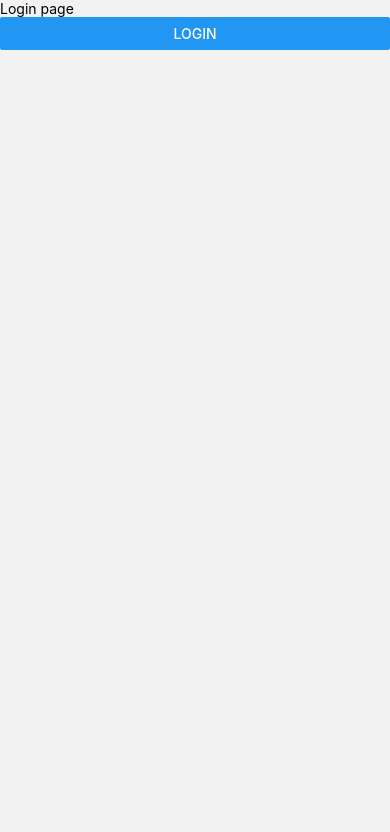
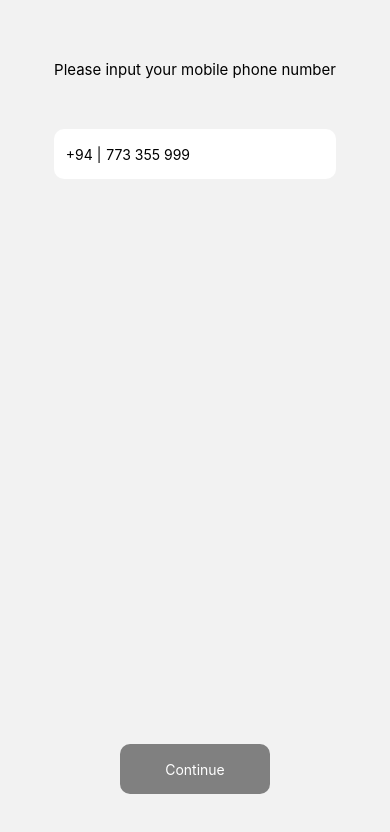
Before and after one commit to naveen965/EasyDelivery, a React Native app: screen /Login in a window 390 px wide. Shown: the top 832 px of the page. Built offline with nearby package versions, Linux system fonts and the light colour scheme.

Commit message:
Make App login part

```diff
--- a/auth/Login.js
+++ b/auth/Login.js
@@ -1,18 +1,59 @@
-import React from 'react'
-import { View, Text, StyleSheet, Button} from 'react-native'
-import { useNavigation } from '@react-navigation/core'
+import React, {useState} from 'react'
+import { View, Text, StyleSheet, Button, KeyboardAvoidingView, TextInput, TouchableOpacity} from 'react-native'
+// import { useNavigation } from '@react-navigation/core'
 
 const Login = () => {
-    const navigation = useNavigation();
-    const login = () => {
-        navigation.navigate('Verification')
+    // const navigation = useNavigation();
+    const [phoneNumber, setPhoneNumber] = useState();
+    // const login = () => {
+    //     navigation.navigate('Verification')
+    // }
+    const onChangePhone = (number) => {
+        setPhoneNumber(number)
+    }
+    const onPressContinue = () => {
+
     }
     return (
-        <View>
-            <Text>
-                Login page
-            </Text>
-            <Button styles={styles.button} title="Login" onPress={login}></Button>
+        <View style={styles.container}>
+            <KeyboardAvoidingView
+                keyboardVerticalOffset={50}
+                behavior={'padding'}
+                style={styles.containerAvoiddingView}
+            >
+                <Text style={styles.textTitle}>{"Please input your mobile phone number"}</Text>
+            <View style={[
+                styles.containerInput,
+                {
+                    borderBottomColor: '#244DB7'
+                }
+            ]}>
+                <View>
+                    <Text>{"+94 |"}</Text>
+                </View>
+                <TextInput
+                    style={styles.phoneInputStyle}
+                    placeholder="773 355 999"
+                    keyboardType="numeric"
+                    value={phoneNumber}
+                    onChangeText={onChangePhone}
+                    secureTextEntry={false}
+                />
+            </View>
+            </KeyboardAvoidingView>
+            <View style={styles.viewBottom}>
+                <TouchableOpacity onPress={onPressContinue}>
+                    <View style={[
+                        styles.buttonContinue,
+                        {
+                            backgroundColor: phoneNumber ? '#244DB7' : 'gray'
+                        }
+                    ]}>
+                        <Text style={styles.textContinue}>Continue</Text>
+                    </View>
+                </TouchableOpacity>
+            </View>
+            {/* <Button styles={styles.button} title="Login" onPress={login}></Button> */}
         </View>
     )
 }
@@ -21,6 +62,53 @@ const styles = StyleSheet.create({
     button: {
         margin: 20
     }
+    ,container: {
+        flex: 1
+    },containerAvoiddingView: {
+        flex: 1,
+        alignItems: 'center',
+        padding: 10
+    },
+    textTitle: {
+        marginBottom: 50,
+        marginTop: 50,
+        fontSize: 15
+    }
+    ,containerInput: {
+        flexDirection: 'row',
+        paddingHorizontal: 12,
+        borderRadius: 10,
+        backgroundColor: 'white',
+        alignItems: 'center',
+        borderBottomColor: 1.5
+    },
+    openDialogView: {
+        flexDirection: 'row',
+        alignItems: 'center',
+        justifyContent: 'center'
+    },
+    phoneInputStyle: {
+        marginLeft: 5,
+        flex: 1,
+        height: 50
+    },
+    viewBottom: {
+        flex: 1,
+        justifyContent: 'flex-end',
+        marginBottom: 50,
+        alignItems: 'center'
+    },
+    buttonContinue: {
+        width: 150,
+        height: 50,
+        borderRadius: 10,
+        alignItems: 'center',
+        justifyContent: 'center'
+    },
+    textContinue: {
+        color: '#ffffff',
+        alignItems: 'center'
+    }
 })
 
 export default Login;
```
